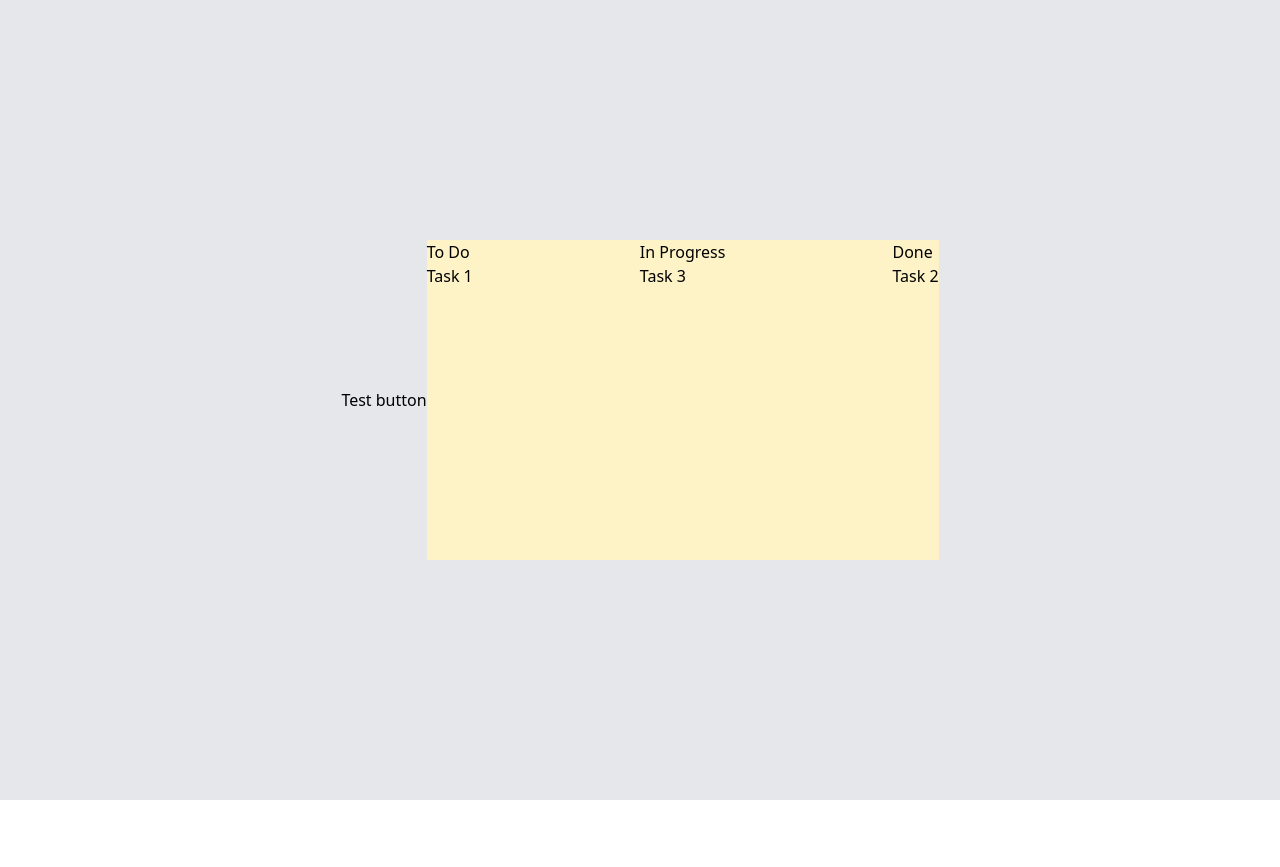
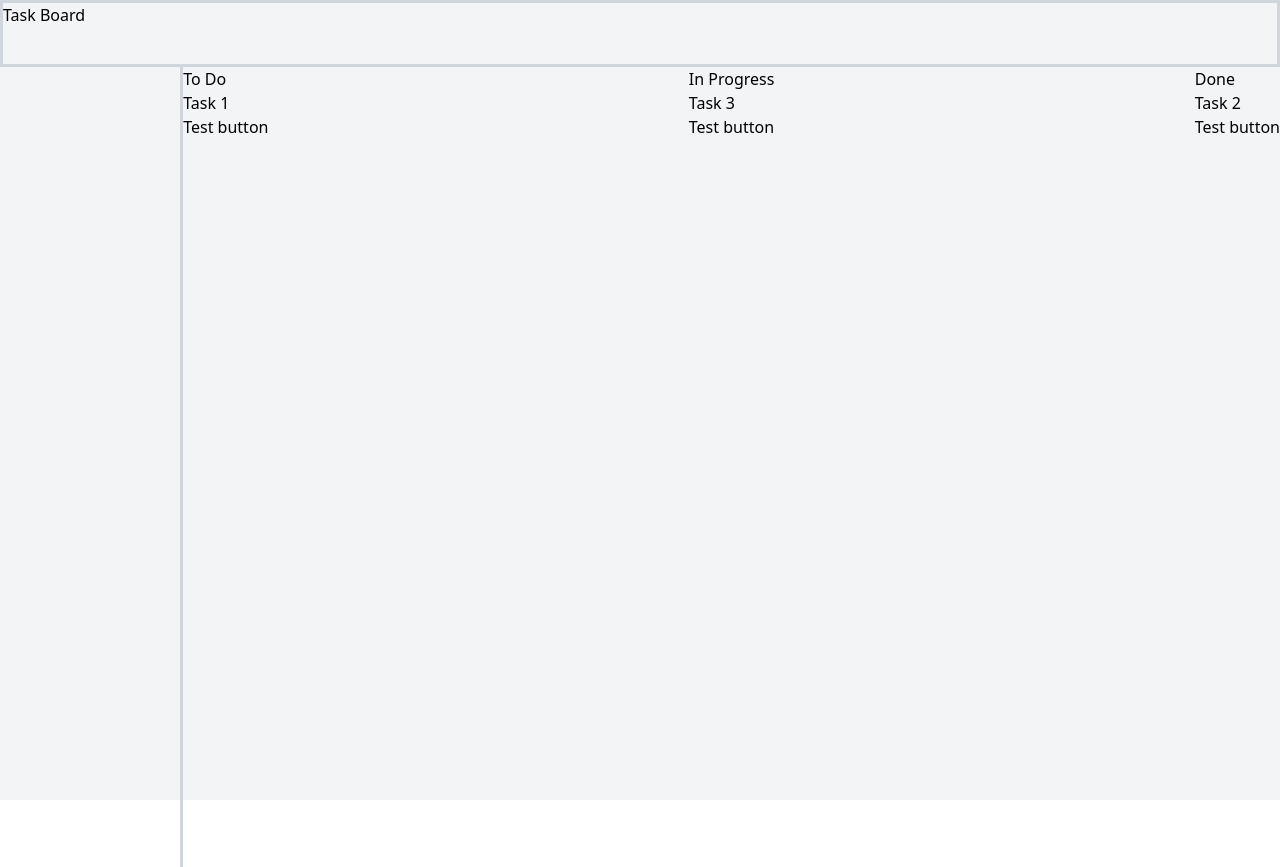
Before and after one commit to FlamingShali/Task-Manager, a React (Vite) app: page / in a window 1280 px wide. Before the commit the page ends 800 px from the top, so only its background shows below. Built offline with nearby package versions, Linux system fonts and the light colour scheme.

Commit message:
Added basic layout of app

```diff
--- a/src/App.jsx
+++ b/src/App.jsx
@@ -1,10 +1,16 @@
 import Board from "./components/Board";
+import Header from "./components/Header";
+import SideBar from "./components/SideBar";
 
 function App() {
   return (
     <>
-      <div className="h-screen flex items-center justify-center bg-gray-200">
-        <Board />
+      <div className="h-screen flex flex-col bg-gray-100">
+        <Header />
+        <div className="flex h-11/12">
+          <SideBar />
+          <Board />
+        </div>
       </div>
     </>
   );
--- a/src/components/Board.jsx
+++ b/src/components/Board.jsx
@@ -39,9 +39,8 @@ const Board = () => {
 
   return (
     <>
-      <button onClick={handleNewTask}>Test button</button>
       <DndContext collisionDetection={closestCorners} onDragEnd={onDragEnd}>
-        <div className="w-2/5 h-2/5 flex justify-between bg-amber-100">
+        <div className="w-full h-full flex justify-between self-center ">
           {statuses.map((status) => (
             <TaskColumn key={status} type={status}>
               <h1>{status}</h1>
@@ -51,6 +50,7 @@ const Board = () => {
                     {task.status === status.toLocaleLowerCase() && task.title}
                   </li>
                 ))}
+                <button onClick={handleNewTask}>Test button</button>
               </ul>
             </TaskColumn>
           ))}
--- /dev/null
+++ b/src/components/Header.jsx
@@ -0,0 +1,9 @@
+const Header = () => {
+  return (
+    <nav className="w-full border-[3px] border-gray-300  h-1/12 text-start">
+      <p>Task Board</p>
+    </nav>
+  );
+};
+
+export default Header;
--- /dev/null
+++ b/src/components/SideBar.jsx
@@ -0,0 +1,9 @@
+const SideBar = () => {
+  return (
+    <aside className="h-screen w-1/6 border-r-[3px] border-r-gray-300   ">
+      <button></button>
+    </aside>
+  );
+};
+
+export default SideBar;
```
